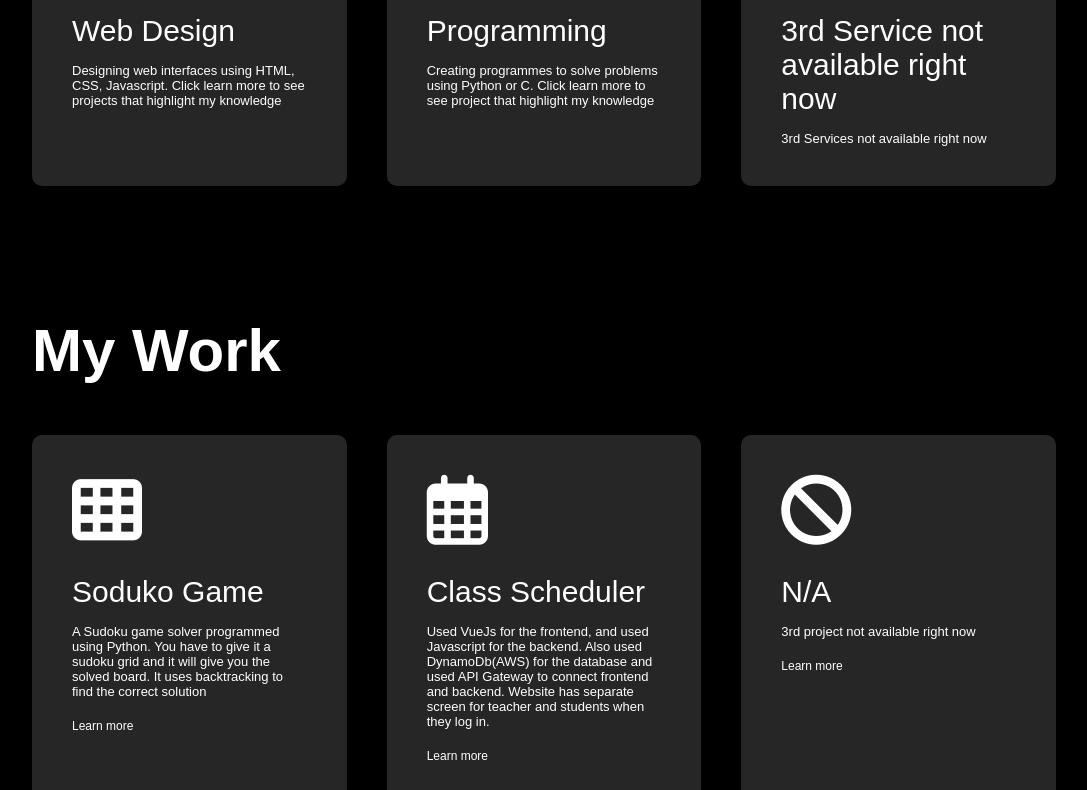
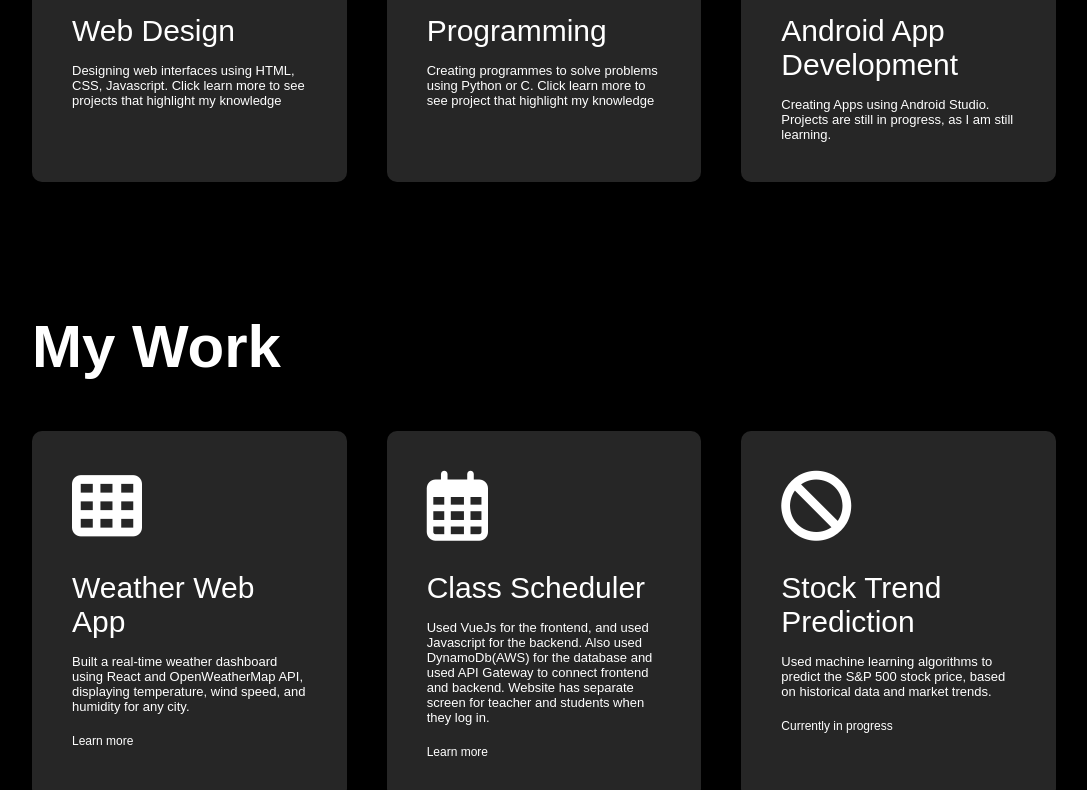
Before and after one commit to Shivpatel1107/Personal_Portfolio, a plain HTML site: page index.html in a window 1280 px wide. Shown: the part 1895-2685 px from the top of the page, without its empty margins (96-1183 px from the left). Drawn offline with Linux system fonts and the light colour scheme.

Commit message:
Update index.html

```diff
--- a/index.html
+++ b/index.html
@@ -43,19 +43,21 @@
 
                 <div class="tab-titles">
                     <p class="tab-links active-link" onclick="opentab('Skills')">Skills</p>
-                    <p class="tab-links" onclick="opentab('Experience')">Experience</p>
+                    <p class="tab-links" onclick="opentab('Experience')"> Work Experience</p>
                     <p class="tab-links" onclick="opentab('Education')">Education</p>
                 </div>
                 <div class="tab-contents active-tab" id="Skills">
                     <ul>
                         <li><span>Web Design</span><br>Designing Web Interfaces using HTML, CSS, and JS</li>
                         <li><span>Programming</span><br>Experience using Python and C</li>
-                        <li><span>UI/UX</span><br>Designing Web Interfaces</li>
+                        <li><span>Android App Development</span><br>Designing basic application using Android Studio</li>
                     </ul>
                 </div>
                 <div class="tab-contents" id="Experience">
                     <ul>
-                        <li><span>No experience related to field</span><br>N/A</li>
+                        <li><span>Motel 6</span><br>Assistant Manager at Motel 6</li>
+                        <li><span>BAPS</span><br>Youth Activities Lead at BAPS Newington temple</li>
+                        <li><span>BAPS</span><br>Construction Volunteer at Robbinsville Akshardham Temple</li>
 
                     </ul>
                 </div>
@@ -88,9 +90,9 @@
 
             </div>
             <div>
-                <i class="fa-solid fa-ban"></i>
-                <h2>3rd Service not available right now</h2>
-                <p>3rd Services not available right now</p>
+                <i class="fa-brands fa-android"></i>
+                <h2>Android App Development</h2>
+                <p>Creating Apps using Android Studio. Projects are still in progress, as I am still learning.</p>
 
             </div>
         </div>
@@ -104,9 +106,9 @@
         <div class="work-list">
             <div>
                 <i class="fa-solid fa-table-cells"></i>
-                <h2>Soduko Game</h2>
-                <p>A Sudoku game solver programmed using Python. You have to give it a sudoku grid and it will give you the solved board. It uses backtracking to find the correct solution</p>
-                <a href="https://github.com/Shivpatel1107/Sudoku-Project"> Learn more</a>
+                <h2>Weather Web App</h2>
+                <p>Built a real-time weather dashboard using React and OpenWeatherMap API, displaying temperature, wind speed, and humidity for any city.</p>
+                <a href="https://shivpatel1107.github.io/weather_web/"> Learn more</a>
             </div>
             <div>
                 <i class="fa-regular fa-calendar-days"></i>
@@ -116,9 +118,9 @@
             </div>
             <div>
                 <i class="fa-solid fa-ban"></i>
-                <h2>N/A</h2>
-                <p>3rd project not available right now</p>
-                <a href="#"> Learn more</a>
+                <h2>Stock Trend Prediction</h2>
+                <p>Used machine learning algorithms to predict the S&P 500 stock price, based on historical data and market trends. </p>
+                <a href="#"> Currently in progress</a>
             </div>
         </div>
     </div>
```
